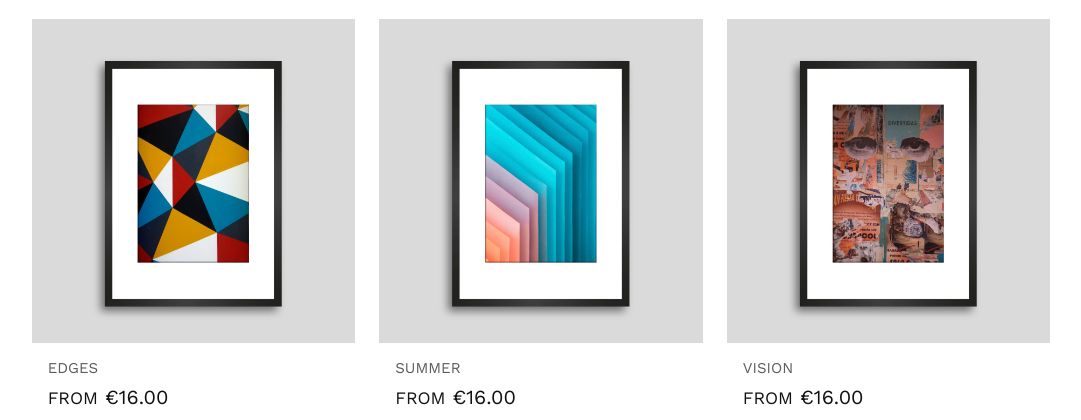
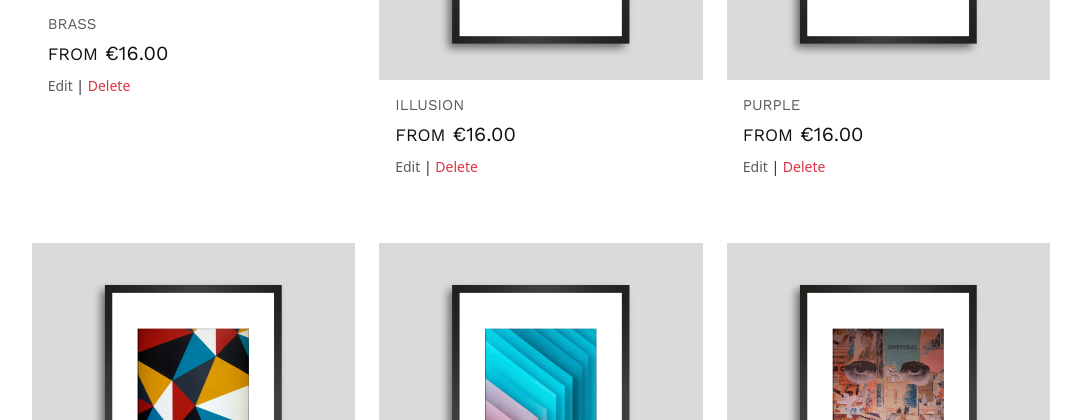
Before and after one commit to hellyryan1995/Poster-Art-MS4, a Django app: page /products/ in a window 1280 px wide. Shown: the part 3296-3716 px from the top of the page, without its empty margins (87-1168 px from the left). Run offline with Django 3.2, Linux system fonts and the light colour scheme; the visitor is signed in with stand-in values (Sample User, id 1); data comes from the database, SQL or seed files in the repository; some libraries are stand-ins or nearby versions.

Commit message:
Added delete products function

```diff
--- a/products/templates/products/product_detail.html
+++ b/products/templates/products/product_detail.html
@@ -32,6 +32,12 @@
         <div class="col-12 col-md-4 col-lg-4">
             <h2 class="card-title">{{ product.name }}</h2>
             <h4 class="card-text" data-item_id="{{ item.item_id }}" id="price">€{{ product.price }}</h4>
+            {% if request.user.is_superuser %}
+                <small class="ml-3">
+                    <a href="{% url 'edit_product' product.id %}">Edit</a> |
+                    <a class="text-danger" href="{% url 'delete_product' product.id %}">Delete</a>
+                </small>
+            {% endif %}
             <hr class="line-divider">
             <form class="form" id="product_form" action="{% url 'add_to_bag' product.id %}" method="POST">
                 {% csrf_token %}
--- a/products/templates/products/products.html
+++ b/products/templates/products/products.html
@@ -67,6 +67,12 @@
                                 <div class="card-body">
                                     <h5 class="card-title">{{ product.name }}</h5>
                                     <h4 class="card-text"><small>from</small> €{{ product.price }}</h4>
+                                {% if request.user.is_superuser %}
+                                    <small class="ml-3">
+                                        <a href="{% url 'edit_product' product.id %}">Edit</a> |
+                                        <a class="text-danger" href="{% url 'delete_product' product.id %}">Delete</a>
+                                    </small>
+                                {% endif %}
                                 </div>
                             </a>
                         </div>
--- a/products/urls.py
+++ b/products/urls.py
@@ -7,4 +7,5 @@
     path('<int:product_id>/', views.product_detail, name='product_detail'),
     path('add/', views.add_product, name='add_product'),
     path('edit/<int:product_id>/', views.edit_product, name='edit_product'),
+    path('delete/<int:product_id>/', views.delete_product, name='delete_product'),
 ]
--- a/products/views.py
+++ b/products/views.py
@@ -78,9 +78,9 @@
     if request.method == 'POST':
         form = ProductForm(request.POST, request.FILES)
         if form.is_valid():
-            form.save()
+            product = form.save()
             messages.success(request, 'Successfully added product!')
-            return redirect(reverse('add_product'))
+            return redirect(reverse('product_detail', args=[product.id]))
         else:
             messages.error(request, 'Failed to add product. Please ensure the form is valid.')
     else:
@@ -116,3 +116,11 @@
     }
 
     return render(request, template, context)
+
+
+def delete_product(request, product_id):
+    """ Delete a product from the store """
+    product = get_object_or_404(Product, pk=product_id)
+    product.delete()
+    messages.success(request, 'Product deleted!')
+    return redirect(reverse('products'))
--- a/static/css/base.css
+++ b/static/css/base.css
@@ -284,12 +284,9 @@
     text-decoration: none;
 }
 
-.form-control {
-    margin-bottom: 12px;
-}
-
 label {
     margin-bottom: 6px;
+    margin-top: 10px;
 }
 /* ---------------------------------------- Banner Styling */
 
```
